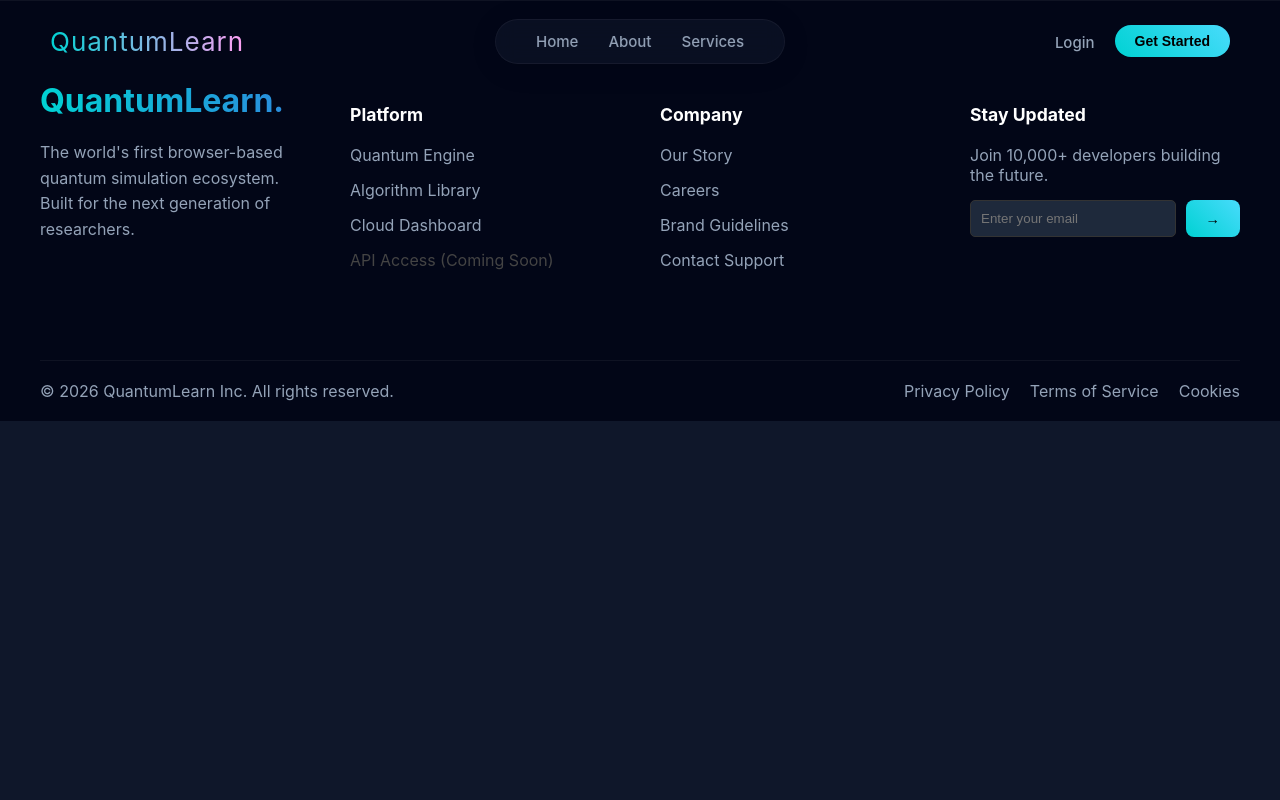
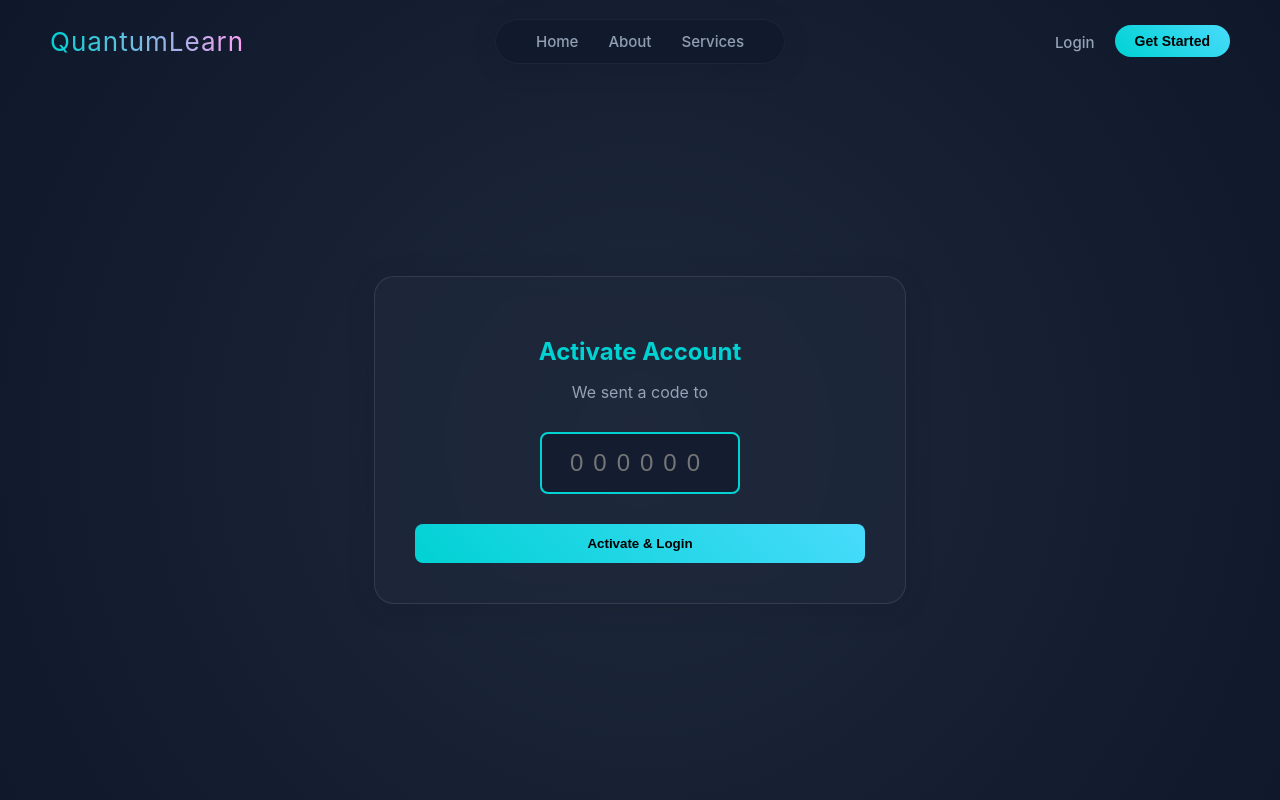
Before and after one commit to rishabhsaraswat90-sketch/QuantumLearn, a React (Vite) app in the folder client/: page /verify-email in a window 1280 px wide. Shown: the top 800 px of the page. Built offline with nearby package versions, Linux system fonts and the light colour scheme.

Commit message:
Added the Signup Verification of mail is authentic or not

```diff
--- a/client/src/App.jsx
+++ b/client/src/App.jsx
@@ -21,6 +21,7 @@ import ChangePassword from "./pages/ChangePassword";
 import ForgotPassword from "./pages/ForgotPassword";
 import VerifyOtp from "./pages/VerifyOtp";
 import ResetPassword from "./pages/ResetPassword";
+import VerifyEmail from "./pages/VerifyEmail";
 
 function App() {
   return (
@@ -48,6 +49,7 @@ function App() {
         <Route path="/forgot-password" element={<ForgotPassword />} />
         <Route path="/verify-otp" element={<VerifyOtp />} />
         <Route path="/reset-password" element={<ResetPassword />} />
+        <Route path="/verify-email" element={<VerifyEmail />} />
       </Routes>
 
       <Footer />
--- a/client/src/pages/Signup.jsx
+++ b/client/src/pages/Signup.jsx
@@ -10,7 +10,7 @@ const Signup = () => {
   const navigate = useNavigate();
   const [loading, setLoading] = useState(false);
 
-  // --- GOOGLE SIGNUP LOGIC ---
+  // --- GOOGLE SIGNUP LOGIC (Auto-Verified) ---
   const handleGoogleSignup = async (credentialResponse) => {
     try {
         const response = await fetch("https://quantumlearn-api.onrender.com/api/auth/google", {
@@ -34,7 +34,7 @@ const Signup = () => {
     }
   };
 
-  // --- MANUAL SIGNUP LOGIC ---
+  // --- MANUAL SIGNUP LOGIC (Requires Verification) ---
   const handleSubmit = async (e) => {
     e.preventDefault();
     setLoading(true);
@@ -68,11 +68,11 @@ const Signup = () => {
 
       const json = await response.json();
 
-      if (json.authToken) {
-        localStorage.setItem('token', json.authToken);
-        window.dispatchEvent(new Event("userUpdated"));
-        toast.success("Identity Created. Welcome to the Network.", { icon: 'Fn' });
-        navigate("/");
+      // 👇 UPDATED LOGIC: Check for success flag, not authToken
+      if (json.success) {
+        toast.success("Code Sent! Check your Email to activate.");
+        // Redirect to Verification Page passing the email
+        navigate("/verify-email", { state: { email: credentials.email } });
       } else {
         toast.error(json.error || "Registration Failed");
       }
--- /dev/null
+++ b/client/src/pages/VerifyEmail.jsx
@@ -0,0 +1,71 @@
+import React, { useState } from 'react';
+import { useNavigate, useLocation } from 'react-router-dom';
+import { toast } from 'react-hot-toast';
+import { motion } from 'framer-motion';
+
+const VerifyEmail = () => {
+  const [otp, setOtp] = useState("");
+  const [loading, setLoading] = useState(false);
+  const navigate = useNavigate();
+  const location = useLocation();
+  const email = location.state?.email; // Get email from Signup page
+
+  const handleSubmit = async (e) => {
+    e.preventDefault();
+    setLoading(true);
+    try {
+      const response = await fetch("https://quantumlearn-api.onrender.com/api/auth/verifysignup", {
+        method: "POST",
+        headers: { "Content-Type": "application/json" },
+        body: JSON.stringify({ email, otp })
+      });
+      const json = await response.json();
+
+      if (json.success) {
+        // Login Successful
+        localStorage.setItem('token', json.authToken);
+        window.dispatchEvent(new Event("userUpdated"));
+        toast.success("Account Verified & Logged In!");
+        navigate("/");
+      } else {
+        toast.error(json.error || "Verification Failed");
+      }
+    } catch (error) {
+      toast.error("Server Error");
+    }
+    setLoading(false);
+  };
+
+  return (
+    <div style={{ padding: '40px', height: '100vh', display: 'flex', alignItems: 'center', justifyContent: 'center', background: 'radial-gradient(circle at 50% 50%, #1e293b 0%, #0f172a 100%)' }}>
+      <motion.div initial={{ opacity: 0, scale: 0.9 }} animate={{ opacity: 1, scale: 1 }} className="glass-panel" style={{ padding: '40px', width: '100%', maxWidth: '450px', borderRadius: '20px' }}>
+        <h2 style={{ textAlign: 'center', color: '#00d2d3', marginBottom: '10px' }}>Activate Account</h2>
+        <p style={{ color: '#94a3b8', textAlign: 'center', marginBottom: '30px' }}>
+          We sent a code to <br/><span style={{color: 'white'}}>{email}</span>
+        </p>
+
+        <form onSubmit={handleSubmit}>
+          <div style={{ marginBottom: '30px', display: 'flex', justifyContent: 'center' }}>
+            <input
+              type="text"
+              maxLength="6"
+              value={otp}
+              onChange={(e) => setOtp(e.target.value)}
+              style={{
+                width: '200px', padding: '15px', fontSize: '24px', textAlign: 'center', letterSpacing: '10px',
+                background: 'rgba(15, 23, 42, 0.6)', border: '2px solid #00d2d3', color: 'white', borderRadius: '8px'
+              }}
+              placeholder="000000"
+              required
+            />
+          </div>
+          <button type="submit" className="btn-neon" style={{ width: '100%', padding: '12px' }} disabled={loading}>
+            {loading ? "Activating..." : "Activate & Login"}
+          </button>
+        </form>
+      </motion.div>
+    </div>
+  );
+};
+
+export default VerifyEmail;
```
Also changed, not shown: 2 other files (tests, documents, lock files or other folders).
